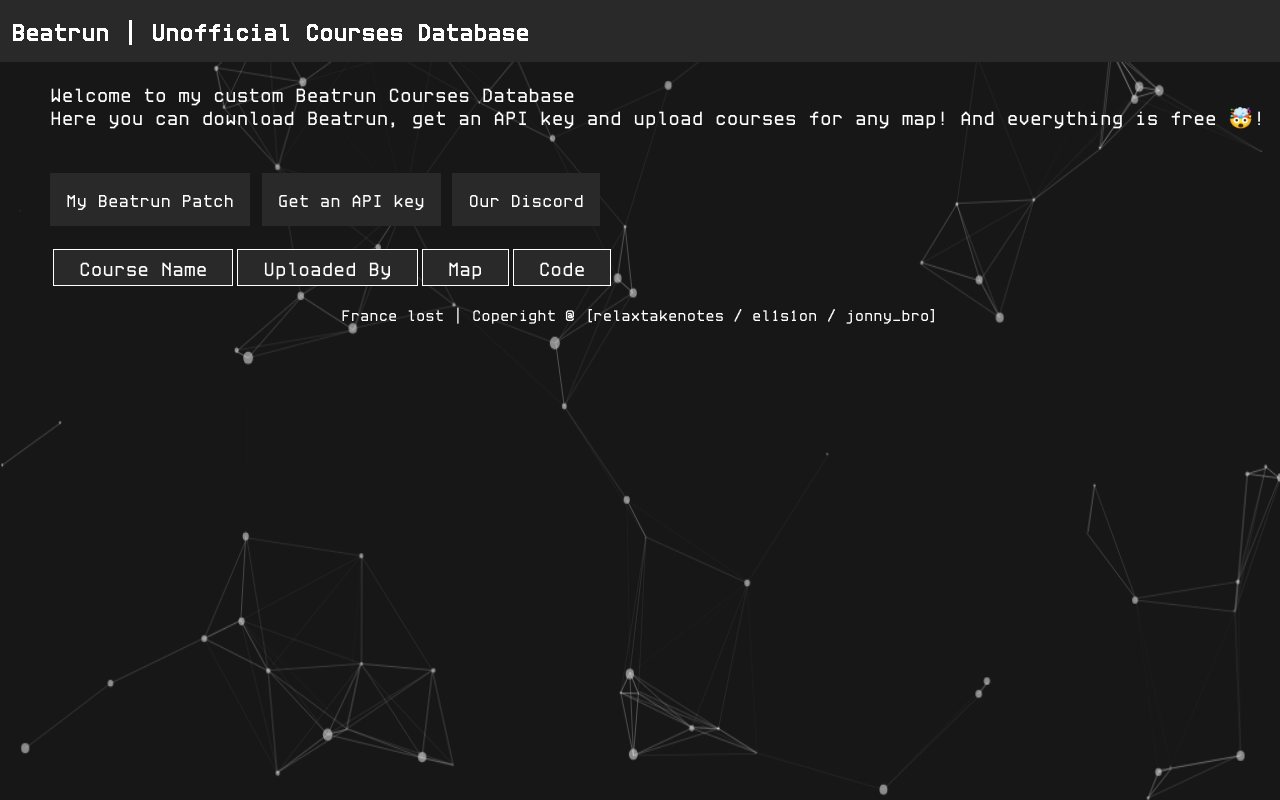
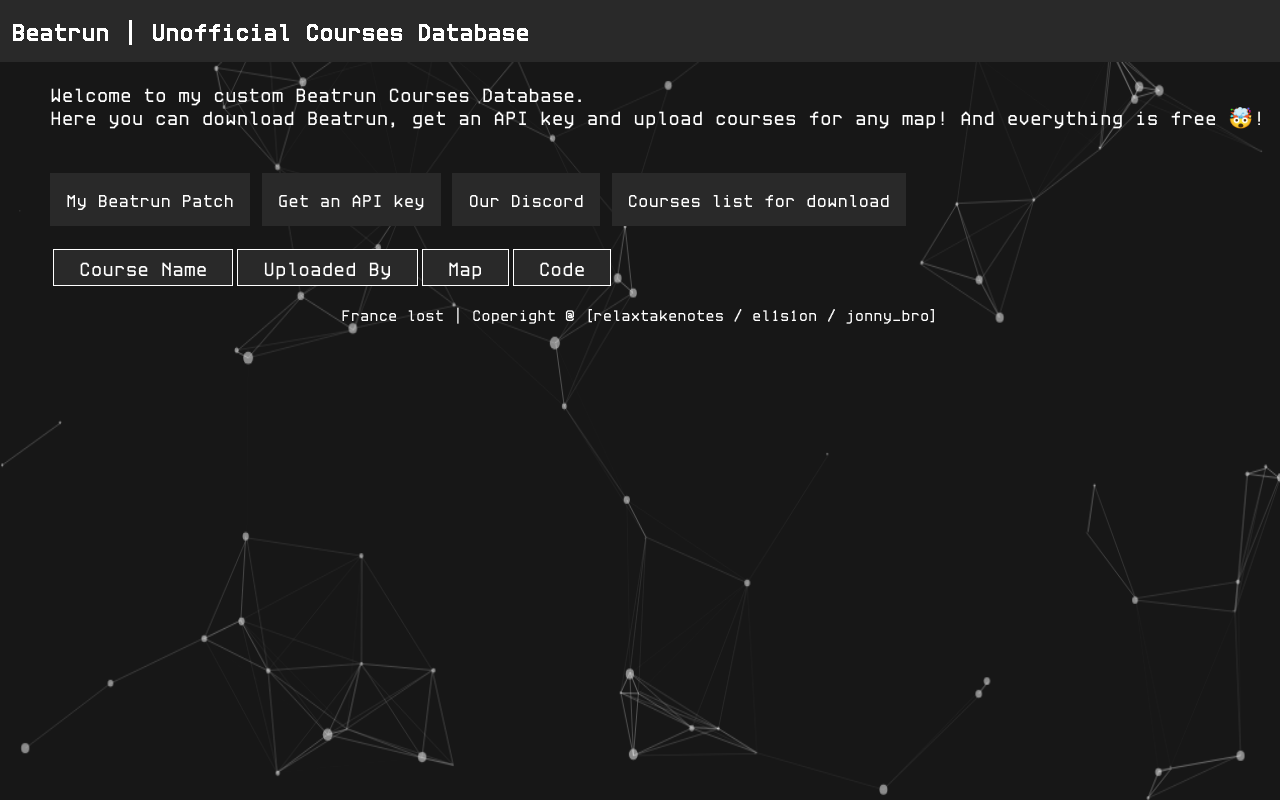
Before and after one commit to JonnyBro/beatrun-courses-server, a PHP site: page / in a window 1280 px wide. Run offline with PHP 8.4, Linux system fonts and the light colour scheme.

Commit message:
update index

```diff
--- a/index.php
+++ b/index.php
@@ -54,13 +54,14 @@ foreach ($files as $file) {
 		<div class="content">
 			<div class="body-info">
 				<p>
-					Welcome to my custom Beatrun Courses Database<br>
+					Welcome to my custom Beatrun Courses Database.<br>
 					Here you can download Beatrun, get an API key and upload courses for any map! And everything is free 🤯!<br><br>
 				</p>
 
 				<a href="https://github.com/JonnyBro/beatrun" class="button">My Beatrun Patch</a>
 				<a href="/register.php" class="button">Get an API key</a>
 				<a href="https://discord.gg/93Psubbgsg" class="button">Our Discord</a>
+				<a href="/courses" class="button">Courses list for download</a>
 			</div>
 
 			<table>
```
